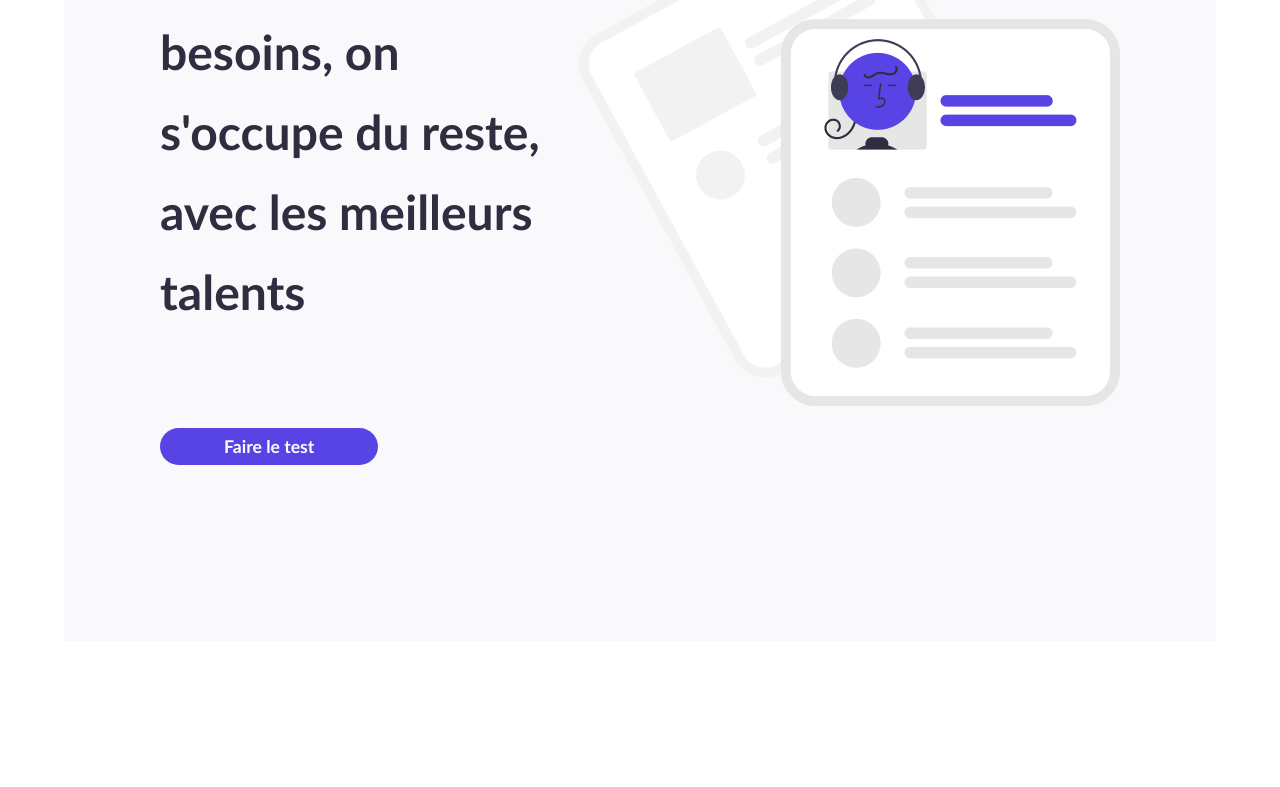
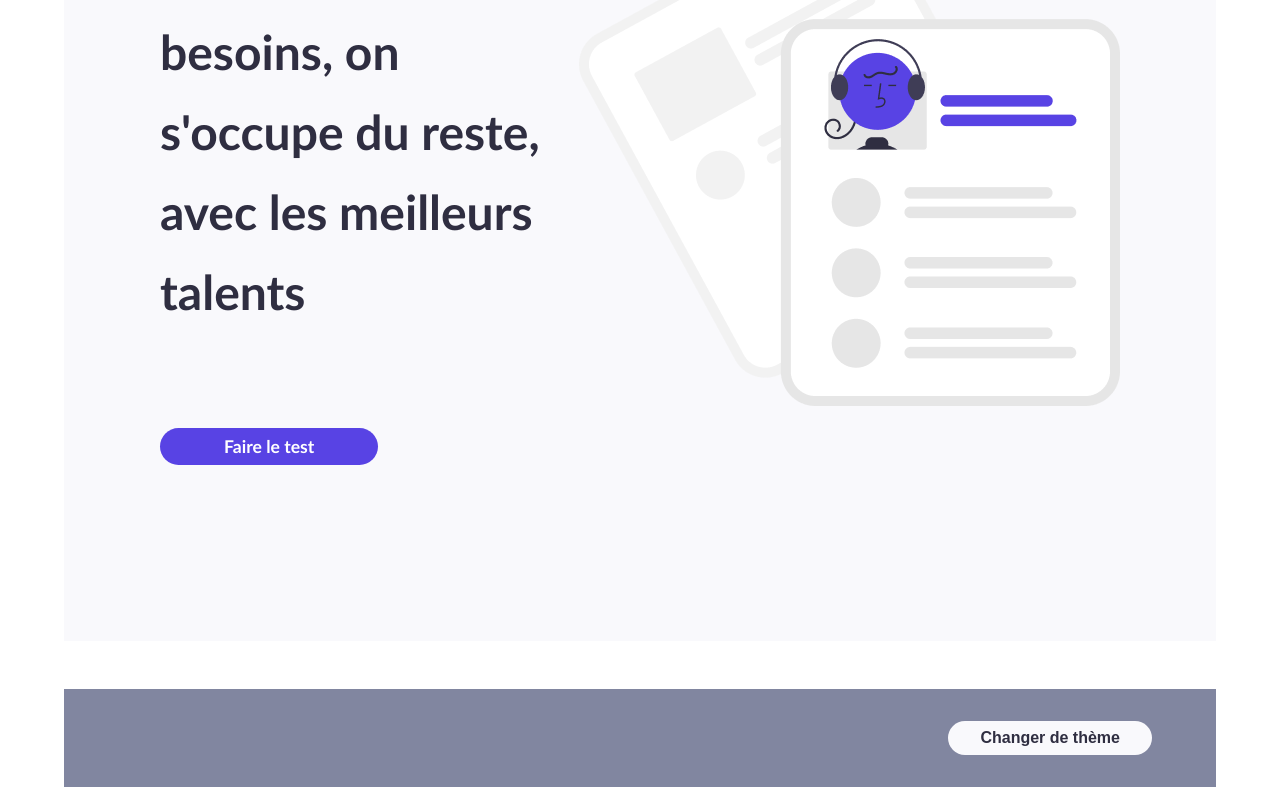
Before and after one commit to logic-fabric/shiny-agency, a React (Create React App) app: page / in a window 1280 px wide. Shown: the part 478-1265 px from the top of the page. Before the commit the page ends 1167 px from the top, so only its background shows below. Built offline with nearby package versions, Linux system fonts and the light colour scheme; no server answers.

Commit message:
feature: add a Footer component

```diff
--- /dev/null
+++ b/src/components/Footer.jsx
@@ -0,0 +1,36 @@
+import styled from "styled-components";
+
+import colors from "../utils/style/colors";
+
+function Footer() {
+  return (
+    <FooterContainer>
+      <ThemeSwitcher>Changer de thème</ThemeSwitcher>
+    </FooterContainer>
+  );
+}
+
+const FooterContainer = styled.footer`
+  display: flex;
+  justify-content: flex-end;
+  padding: 2rem 4rem;
+
+  background: ${colors.secondary500};
+`;
+
+const ThemeSwitcher = styled.button`
+  padding: 0.5rem 2rem;
+  border-width: 0;;
+  border-radius: 2rem;
+
+  color: ${colors.neutral900};
+  font-size: 1rem;
+  font-weight: 700;
+  text-decoration: none;
+
+  background: ${colors.neutral100};
+
+  cursor: pointer;
+`;
+
+export default Footer;
--- a/src/index.jsx
+++ b/src/index.jsx
@@ -7,6 +7,7 @@ import Error404 from "./pages/Error404";
 import Freelances from "./pages/Freelances";
 import Home from "./pages/Home";
 import Survey from "./pages/Survey";
+import Footer from "./components/Footer";
 import Header from "./components/Header";
 import getRandomProfiles from "./utils/data/randomFreelance";
 import colors from "./utils/style/colors";
@@ -54,6 +55,7 @@ async function initApp() {
             <Error404 />
           </Route>
         </Switch>
+        <Footer />
       </Router>
     </React.StrictMode>,
     document.getElementById("root")
```
